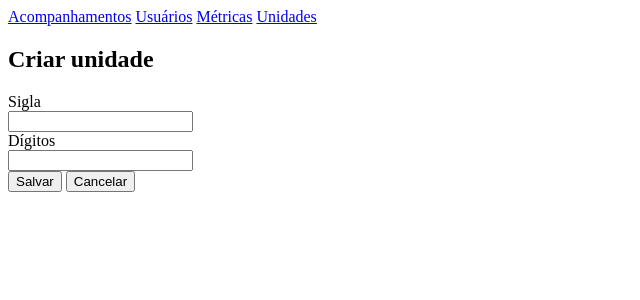
After one commit to rmveiga/sistemafit, a Django app: page /unidades/create in a window 1280 px wide. The commit adds this page. Shown: the top 300 px of the page, without its empty margins (0-640 px from the left). Run offline with Django 3.2, Linux system fonts and the light colour scheme.

Commit message:
main/templates/unidades/create.html - Criado template de criação de unidade
main/templates/unidades/list.html
- Implementado botão que permite criar uma nova unidade

unidade/forms.py
- Criado form de unidades

unidade/urls.py
- Criada url de criação de unidade

unidade/views.py
- Criada função que permite criar uma nova unidade

usuario/urls.py
- Ajustado o atributo name de todas as urls

usuario/views.py
- Corrigido o redirecionamento de listagem de usuários em todas as funções

```diff
--- /dev/null
+++ b/main/templates/unidades/create.html
@@ -0,0 +1,34 @@
+{% extends "base_model.html" %}
+
+{% block unidades %}
+    <div class="row">
+        <div class="col-md-9">
+            <h2>Criar unidade</h2>
+        </div>
+    </div>
+    <form method="post">
+        {% csrf_token %}
+
+        {% for field in form %}
+            <div class="form-group row">
+                <label for="{{ field.id_for_label }}" class="col-sm-2 col-form-label">{{ field.label }}</label>
+                <div class="col-sm-10 ">
+                    {{ field }}
+                </div>
+            </div>
+            {% if field.errors %}
+                {% for error in field.errors %}
+                    <div class="offset-sm-2 col-sm-10">
+                        <span class="badge badge-pill badge-danger">{{ error }}</span>
+                    </div>
+                {% endfor %}
+            {% endif %}
+        {% endfor %}
+        <div class="row justify-content-end">
+            <div class="col-md-2">
+                <button class="btn btn-primary btn-block" type="submit">Salvar</button>
+                <a href="/unidades/list"><button class="btn btn-primary btn-block" type="button">Cancelar</button></a>
+            </div>
+        </div>
+    </form>
+{% endblock %}
--- a/main/templates/unidades/list.html
+++ b/main/templates/unidades/list.html
@@ -3,7 +3,7 @@
 {% block unidades %}
 
 <h2>Unidades</h2>
-<!--<a href="evento/"><button type="button">Novo evento</button></a>-->
+<a href="create"><button type="button">Nova unidade</button></a>
 <!--<label>Ordenar por:</label>-->
 <!--<select name="ordem">-->
 <!--    <option value="titulo">Título</option>-->
--- /dev/null
+++ b/unidade/forms.py
@@ -0,0 +1,9 @@
+from django import forms
+
+from .models import Unidade
+
+
+class UnidadeModelForm(forms.ModelForm):
+    class Meta:
+        model = Unidade
+        fields = ['sigla', 'digitos']
--- a/unidade/urls.py
+++ b/unidade/urls.py
@@ -3,8 +3,8 @@ from django.urls import path
 from unidade import views
 
 urlpatterns = [
-    path('list', views.list_unidades, name='list-unidade'),
-    # path('create', views.create_usuario, name='create'),
-    # path('update/<int:usuario_id>', views.update_usuario, name='update'),
-    # path('delete/<int:usuario_id>', views.delete_usuario, name='delete'),
+    path('list', views.list_unidades, name='list-unidades'),
+    path('create', views.create_unidade, name='create-unidade'),
+    # path('update/<int:unidade_id>', views.update_unidade, name='update-unidade'),
+    # path('delete/<int:unidade_id>', views.delete_unidade, name='delete-unidade'),
 ]
--- a/unidade/views.py
+++ b/unidade/views.py
@@ -1,6 +1,7 @@
-from django.shortcuts import render
+from django.shortcuts import render, redirect
 
 from .models import Unidade
+from .forms import UnidadeModelForm
 
 def list_unidades(request):
     unidades = Unidade.objects.all()
@@ -10,3 +11,18 @@ def list_unidades(request):
     }
 
     return render(request, 'unidades/list.html', content)
+
+def create_unidade(request):
+    if request.method == 'POST':
+        form = UnidadeModelForm(request.POST)
+        if form.is_valid():
+            form.save()
+            return redirect('unidade:list-unidades')
+    else:
+        form = UnidadeModelForm()
+
+    context = {
+        'form': form
+    }
+
+    return render(request, 'unidades/create.html', context=context)
--- a/usuario/urls.py
+++ b/usuario/urls.py
@@ -3,8 +3,8 @@ from django.urls import path
 from usuario import views
 
 urlpatterns = [
-    path('list', views.list_usuarios, name='list'),
-    path('create', views.create_usuario, name='create'),
-    path('update/<int:usuario_id>', views.update_usuario, name='update'),
-    path('delete/<int:usuario_id>', views.delete_usuario, name='delete'),
+    path('list', views.list_usuarios, name='list-usuarios'),
+    path('create', views.create_usuario, name='create-usuario'),
+    path('update/<int:usuario_id>', views.update_usuario, name='update-usuario'),
+    path('delete/<int:usuario_id>', views.delete_usuario, name='delete-usuario'),
 ]
--- a/usuario/views.py
+++ b/usuario/views.py
@@ -17,7 +17,7 @@ def create_usuario(request):
         form = UsuarioModelForm(request.POST)
         if form.is_valid():
             form.save()
-            return redirect('usuario:list')
+            return redirect('usuario:list-usuarios')
     else:
         form = UsuarioModelForm()
 
@@ -34,7 +34,7 @@ def update_usuario(request, usuario_id):
         form = UsuarioModelForm(data=request.POST, instance=usuario)
         if form.is_valid():
             form.save()
-            return redirect('usuario:list')
+            return redirect('usuario:list-usuarios')
     else:
         form = UsuarioModelForm(instance=usuario)
 
@@ -47,4 +47,4 @@ def update_usuario(request, usuario_id):
 def delete_usuario(request, usuario_id):
     usuario = Usuario.objects.get(pk=usuario_id)
     usuario.delete()
-    return redirect('usuario:list')
+    return redirect('usuario:list-usuarios')
```
